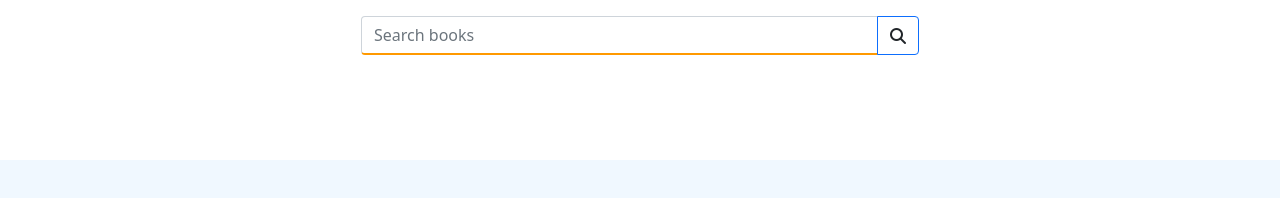
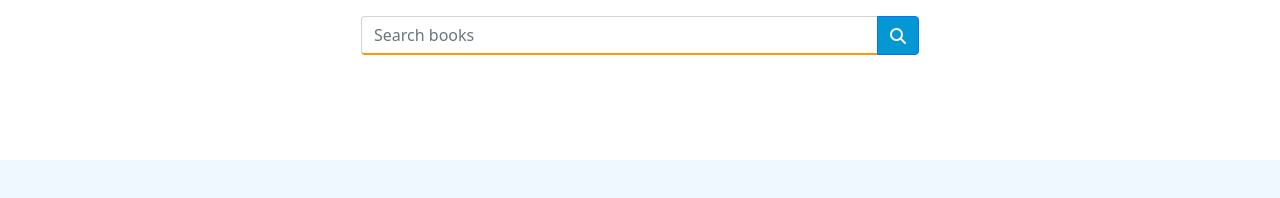
Before and after one commit to Alok-Codecamp/Book-Archive, a plain HTML site: page index.html in a window 1280 px wide. Drawn offline with nearby package versions, Linux system fonts and the light colour scheme.

Commit message:
btn color change

```diff
--- a/css/style.css
+++ b/css/style.css
@@ -14,6 +14,7 @@ header {
 
 #search-btn{
     background-color: #0397D3;
+    color:white;
 }
 .card{
     height: 85%;
--- a/index.html
+++ b/index.html
@@ -35,7 +35,7 @@
             aria-describedby="button-addon2"
           />
           <button onclick="lodeData()"
-            itemid="search-btn"
+            id="search-btn"
             class="btn border border-primary"
             type="button"
             id="button-addon2"
```
